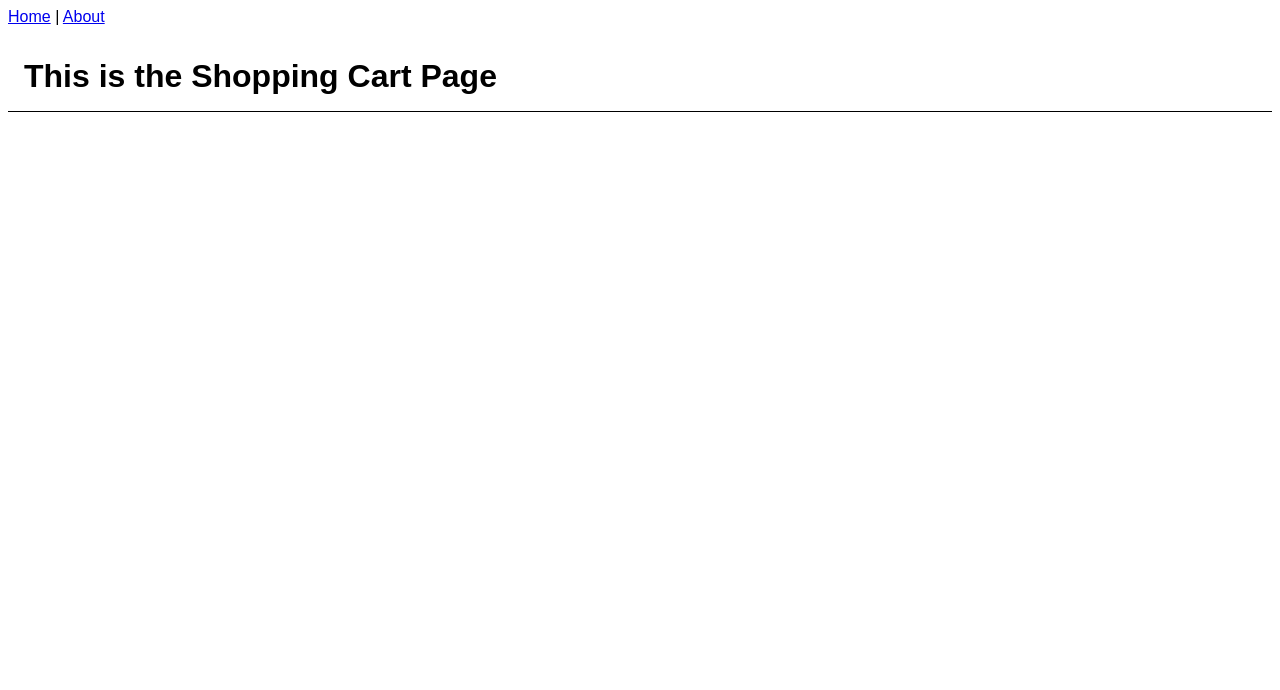
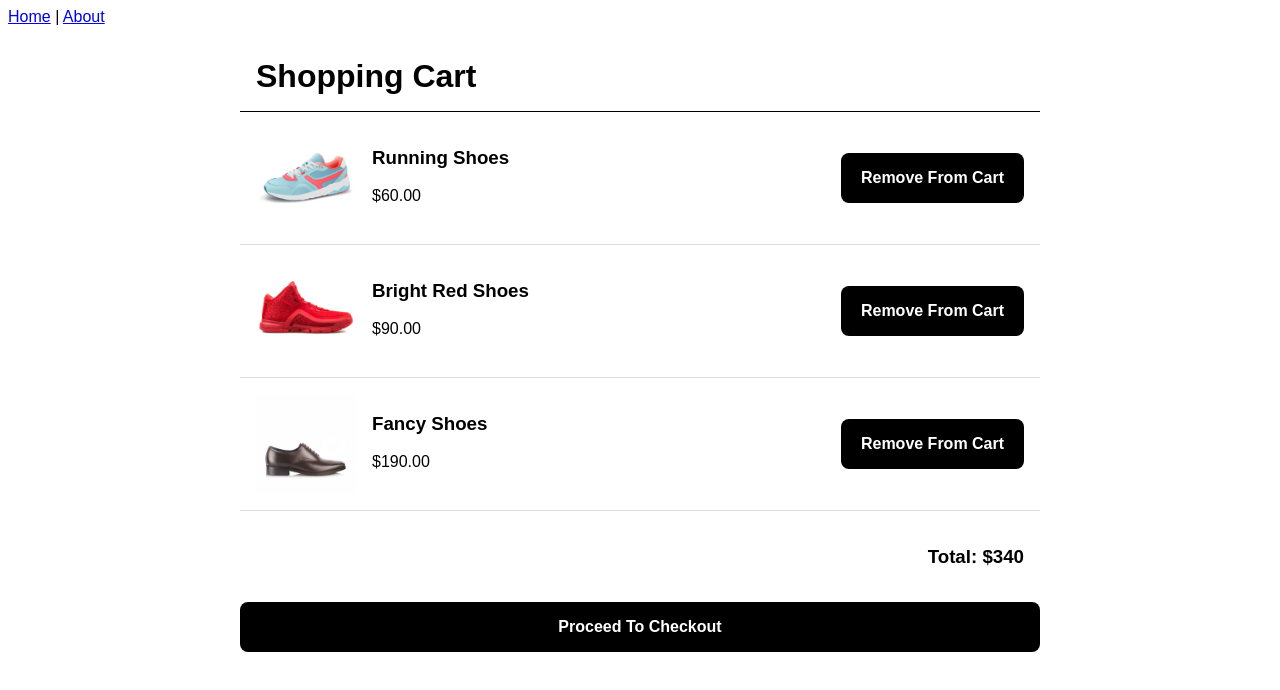
Before and after one commit to t-vanderwolk/E-commerce-Vue, a Vue app in the folder fsv-front-end/: page /cart in a window 1280 px wide. Shown: the top 690 px of the page. Built offline with nearby package versions, Linux system fonts and the light colour scheme.

Commit message:
Create a shopping cart page

```diff
--- a/fsv-front-end/src/views/CartPage.vue
+++ b/fsv-front-end/src/views/CartPage.vue
@@ -1,10 +1,40 @@
 <template>
-    <h1>This is the Shopping Cart Page</h1>
+    <div id="page-wrap">
+    <h1>Shopping Cart</h1>
+    <div
+    v-for="product in cartItems"
+    :key="product.id"
+    class="product-container">
+    <img class="product-image" :src="product.imageUrl" />
+    <div class="details-wrap">
+        <h3>{{ product.name }}</h3>
+        <p>${{ product.price }}</p>
+    </div>
+    <button class="remove-button">Remove From Cart</button>
+    </div>
+    <h3 id="total-price">Total: ${{ totalPrice }}</h3>
+    <button id="checkout-button"> Proceed To Checkout</button>
+    </div>
     </template>
 
     <script>
+    import { cartItems } from '../fake-data';
+
     export default {
-    name: 'CartPage'
+    name: 'CartPage',
+    data() {
+        return {
+            cartItems,
+        }
+    },
+    computed: {
+        totalPrice() {
+         return this.cartItems.reduce(
+            (sum, item) => sum + Number(item.price),
+            0,
+         );
+        }
+    }
     }
     </script>
 
```
